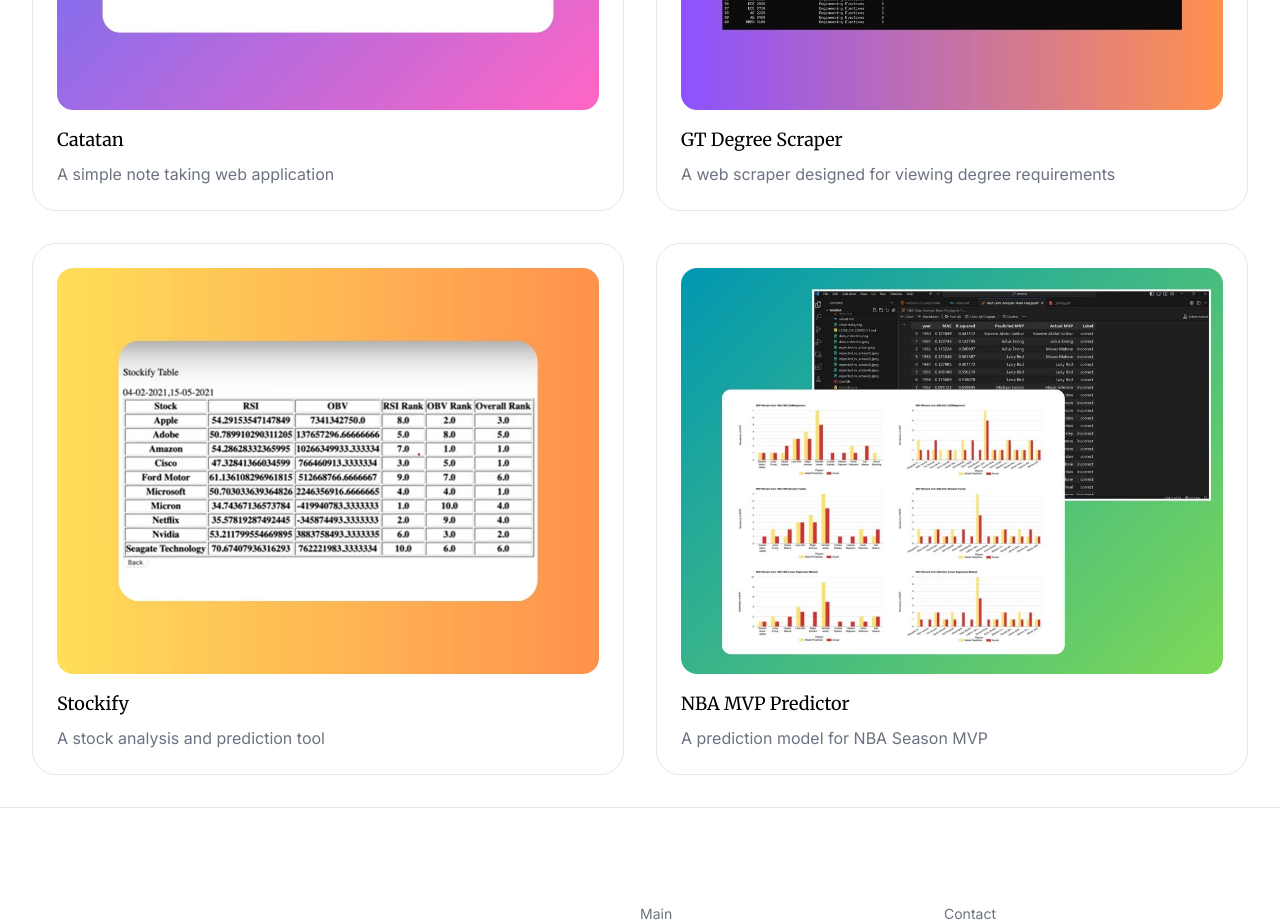
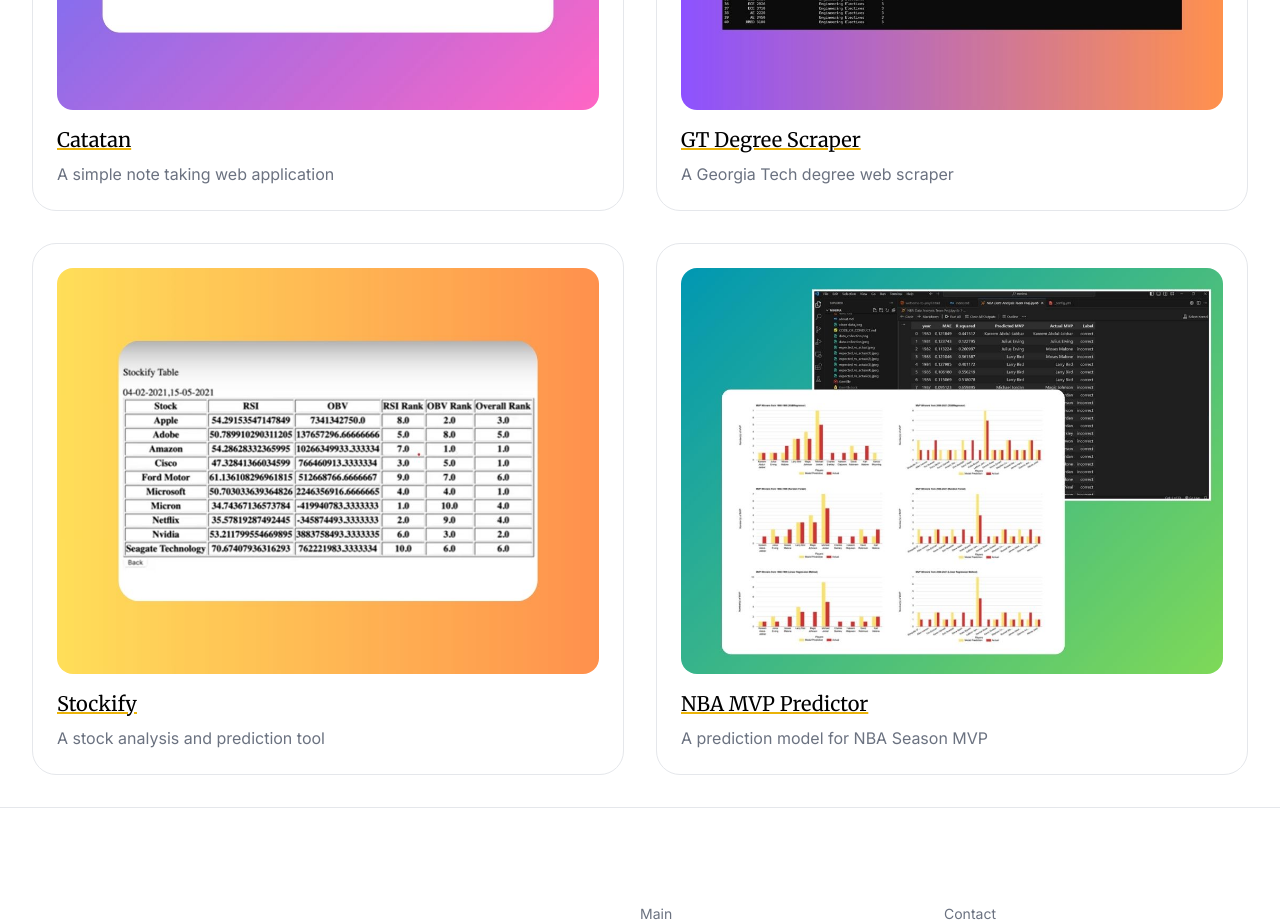
Before and after one commit to Rafyakbar02/portfolio-web, a React (Vite) app: page / in a window 1280 px wide. Shown: the part 2180-3103 px from the top of the page. Built offline with nearby package versions, Linux system fonts and the light colour scheme.

Commit message:
added text decoration to project title

```diff
--- a/src/components/ProjectList.jsx
+++ b/src/components/ProjectList.jsx
@@ -11,7 +11,7 @@
 		name: "GT Degree Scraper",
 		link: "https://github.com/Rafyakbar02/gt-degree-scraper",
 		image: degreescraper,
-		desc: "A web scraper designed for viewing degree requirements"
+		desc: "A Georgia Tech degree web scraper"
 	},
 	{
 		name: "Stockify",
@@ -38,7 +38,7 @@
 				{projects.map((project, i) => (
 					<a href={project.link} className="border p-6 rounded-3xl" target="_blank">
 						<img src={project.image} className="w-full rounded-2xl" />
-						<h2 className="font-merriweather text-lg mt-4 mb-2">{project.name}</h2>
+						<h2 className="font-merriweather text-xl mt-4 mb-2 underline decoration-yellow-500">{project.name}</h2>
 						<p className="text-gray-500 text-base">{project.desc}</p>
 					</a>
 				))}
```
